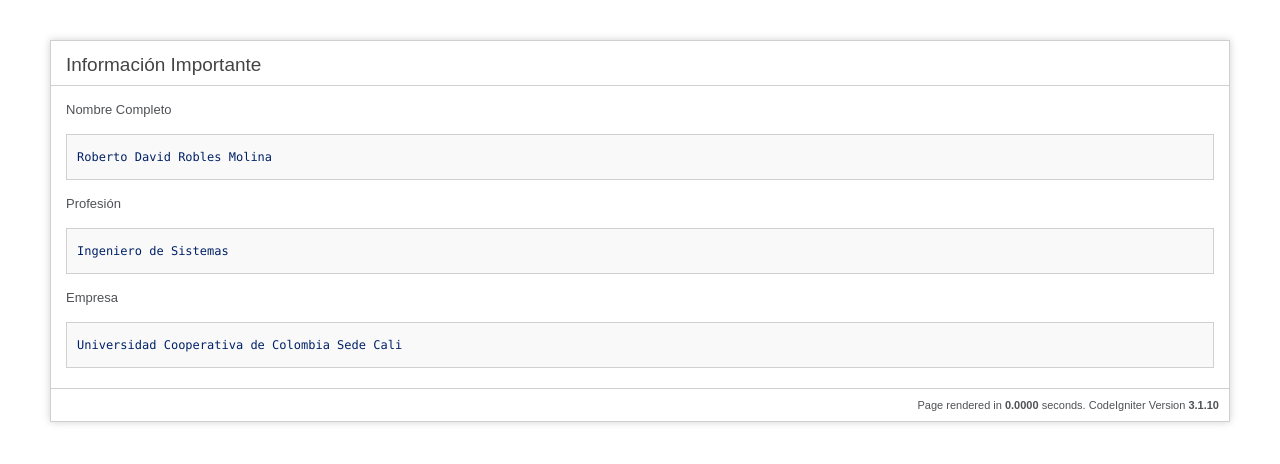
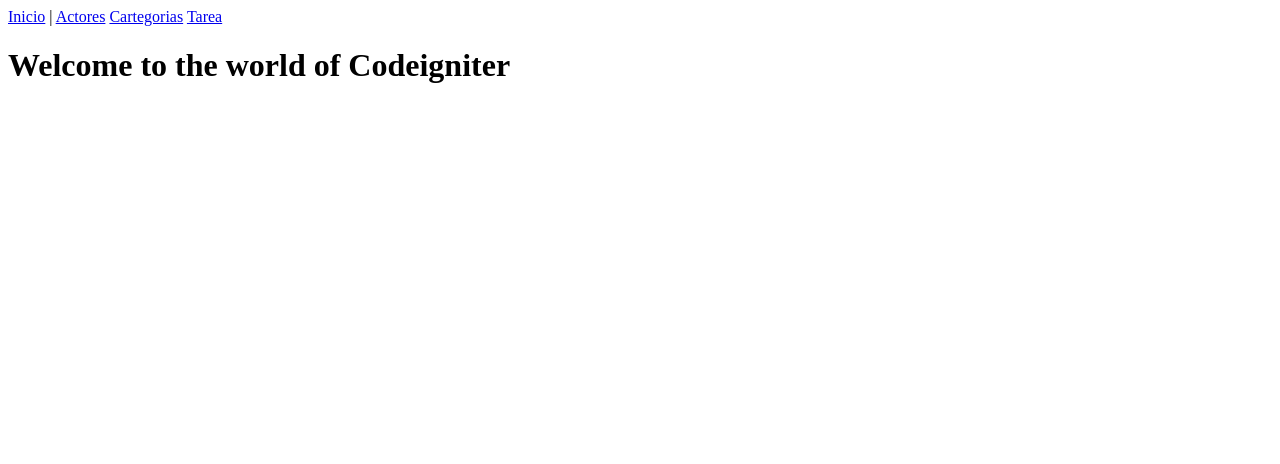
Before and after one commit to Robroblemol/GroseryCRUDtest, a CodeIgniter app: page /database/ in a window 1280 px wide. Shown: the top 464 px of the page. Run offline with CodeIgniter, Linux system fonts and the light colour scheme.

Commit message:
some settings menors

```diff
--- a/codeigniter/application/config/config.php
+++ b/codeigniter/application/config/config.php
@@ -23,7 +23,7 @@
 | a PHP script and you can easily do that on your own.
 |
 */
-$config['base_url'] = 'https://practicacodeigniter-robrobles.c9users.io/codeigniter/';
+$config['base_url'] = 'https://practicacodeigniter-robrobles.c9users.io/codeigniter';
 
 /*
 |--------------------------------------------------------------------------
--- a/codeigniter/application/controllers/Main.php
+++ b/codeigniter/application/controllers/Main.php
@@ -19,6 +19,7 @@
             <a href='<?php echo site_url('Main/')?>'>Inicio</a> |
             <a href='<?php echo site_url('Main/actor')?>'>Actores</a>
             <a href='<?php echo site_url('Main/category')?>'>Cartegorias</a>
+            <a href='<?php echo site_url('Main/tarea')?>'>Tarea</a>
         </div>
        <?php
         echo "<h1>Welcome to the world of Codeigniter</h1>";//Just an example to ensure that we get into the function
@@ -78,7 +79,7 @@
 }
     function _view_output($output = null){
 
-        $this->load->view('ViewActors.php',$output);
+        $this->load->view('ViewFrom.php',$output);
 
     }
 }
--- a/codeigniter/application/controllers/Welcome.php
+++ b/codeigniter/application/controllers/Welcome.php
@@ -5,11 +5,6 @@
 
 	public function index()
 	{
-		$data["nombres"] = "Roberto David ";
-		$data["apellidos"] = "Robles Molina";
-		$data["profesion"] = "Ingeniero de Sistemas";
-		$data["empresa"] = "Universidad Cooperativa de Colombia Sede Cali";
-
-		$this->load->view('welcome_message',$data);
+		$this->load->view('welcome_message');
 	}
 }
--- a/codeigniter/application/views/ViewActors.php
+++ b/codeigniter/application/views/ViewFrom.php
@@ -36,7 +36,7 @@
         <a href='<?php echo site_url('Main/')?>'>Inicio</a>
         <a href='<?php echo site_url('Main/actor')?>'>Actores</a>
         <a href='<?php echo site_url('Main/category')?>'>Cartegorias</a>
-         <a href='<?php echo site_url('Main/tarea')?>'>tarea</a>
+        <a href='<?php echo site_url('Main/tarea')?>'>Tarea</a>
     </div>
 <!-- End of header-->
     <div style='height:20px;'></div>
--- a/codeigniter/application/views/welcome_message.php
+++ b/codeigniter/application/views/welcome_message.php
@@ -4,86 +4,20 @@
 <html lang="en">
 <head>
 	<meta charset="utf-8">
-	<title>Welcome to CodeIgniter</title>
+	<title>test CodeIgniter</title>
 
-	<style type="text/css">
-
-	::selection { background-color: #E13300; color: white; }
-	::-moz-selection { background-color: #E13300; color: white; }
-
-	body {
-		background-color: #fff;
-		margin: 40px;
-		font: 13px/20px normal Helvetica, Arial, sans-serif;
-		color: #4F5155;
-	}
-
-	a {
-		color: #003399;
-		background-color: transparent;
-		font-weight: normal;
-	}
-
-	h1 {
-		color: #444;
-		background-color: transparent;
-		border-bottom: 1px solid #D0D0D0;
-		font-size: 19px;
-		font-weight: normal;
-		margin: 0 0 14px 0;
-		padding: 14px 15px 10px 15px;
-	}
-
-	code {
-		font-family: Consolas, Monaco, Courier New, Courier, monospace;
-		font-size: 12px;
-		background-color: #f9f9f9;
-		border: 1px solid #D0D0D0;
-		color: #002166;
-		display: block;
-		margin: 14px 0 14px 0;
-		padding: 12px 10px 12px 10px;
-	}
-
-	#body {
-		margin: 0 15px 0 15px;
-	}
-
-	p.footer {
-		text-align: right;
-		font-size: 11px;
-		border-top: 1px solid #D0D0D0;
-		line-height: 32px;
-		padding: 0 10px 0 10px;
-		margin: 20px 0 0 0;
-	}
-
-	#container {
-		margin: 10px;
-		border: 1px solid #D0D0D0;
-		box-shadow: 0 0 8px #D0D0D0;
-	}
-	</style>
 </head>
 <body>
 
-<div id="container">
-	<h1>Información Importante</h1>
-
-	<div id="body">
-
-		<p>Nombre Completo</p>
-		<code><?=$nombres." ".$apellidos;?></code>
-
-		<p>Profesión</p>
-		<code><?=$profesion;?></code>
-
-		<p>Empresa</p>
-		<code><?=$empresa;?></code>
+<div id>
+		<a href='<?php echo site_url('Main/')?>'>Inicio</a> |
+        <a href='<?php echo site_url('Main/actor')?>'>Actores</a>
+        <a href='<?php echo site_url('Main/category')?>'>Cartegorias</a>
+        <a href='<?php echo site_url('Main/tarea')?>'>Tarea</a>
 
 	</div>
 
-	<p class="footer">Page rendered in <strong>{elapsed_time}</strong> seconds. <?php echo  (ENVIRONMENT === 'development') ?  'CodeIgniter Version <strong>' . CI_VERSION . '</strong>' : '' ?></p>
+		<h1>Welcome to the world of Codeigniter</h1>
 </div>
 
 </body>
```
Also changed, not shown: codeigniter/application/views/ViewCategory.php (deleted).
